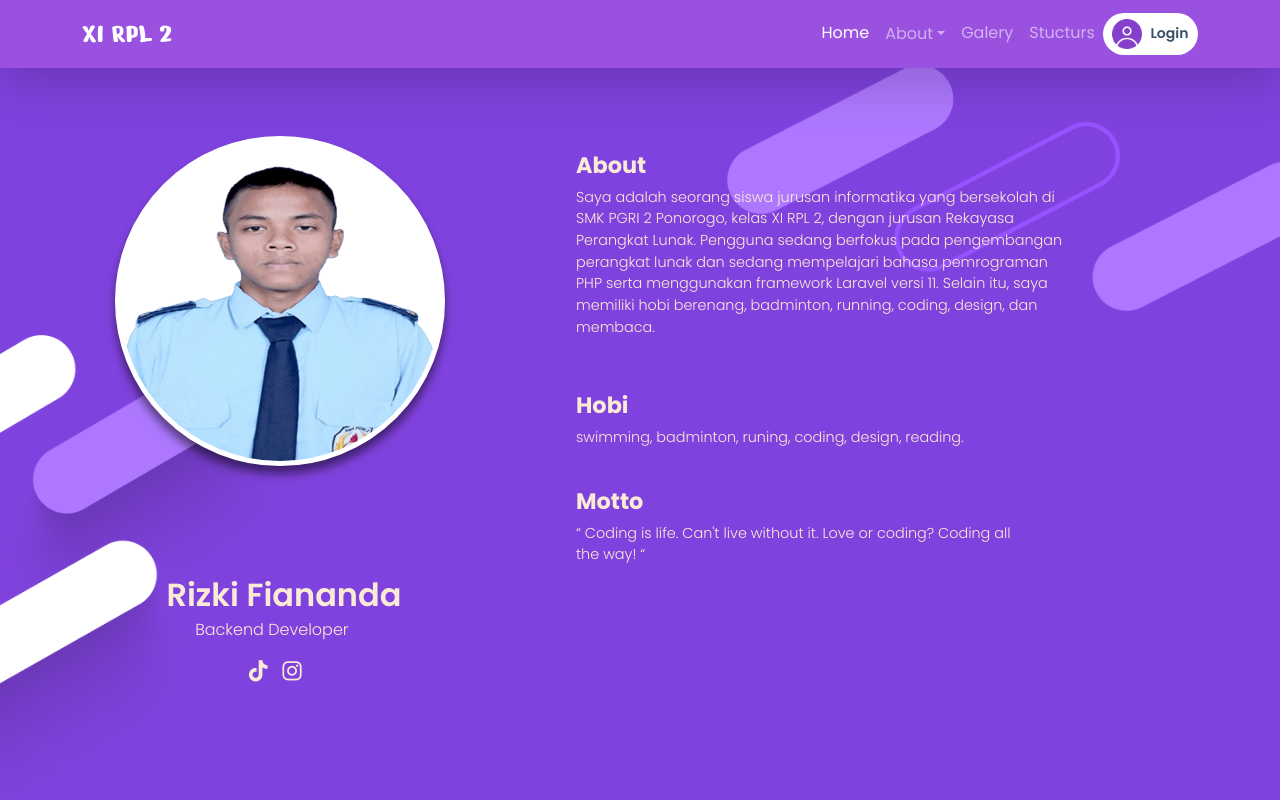
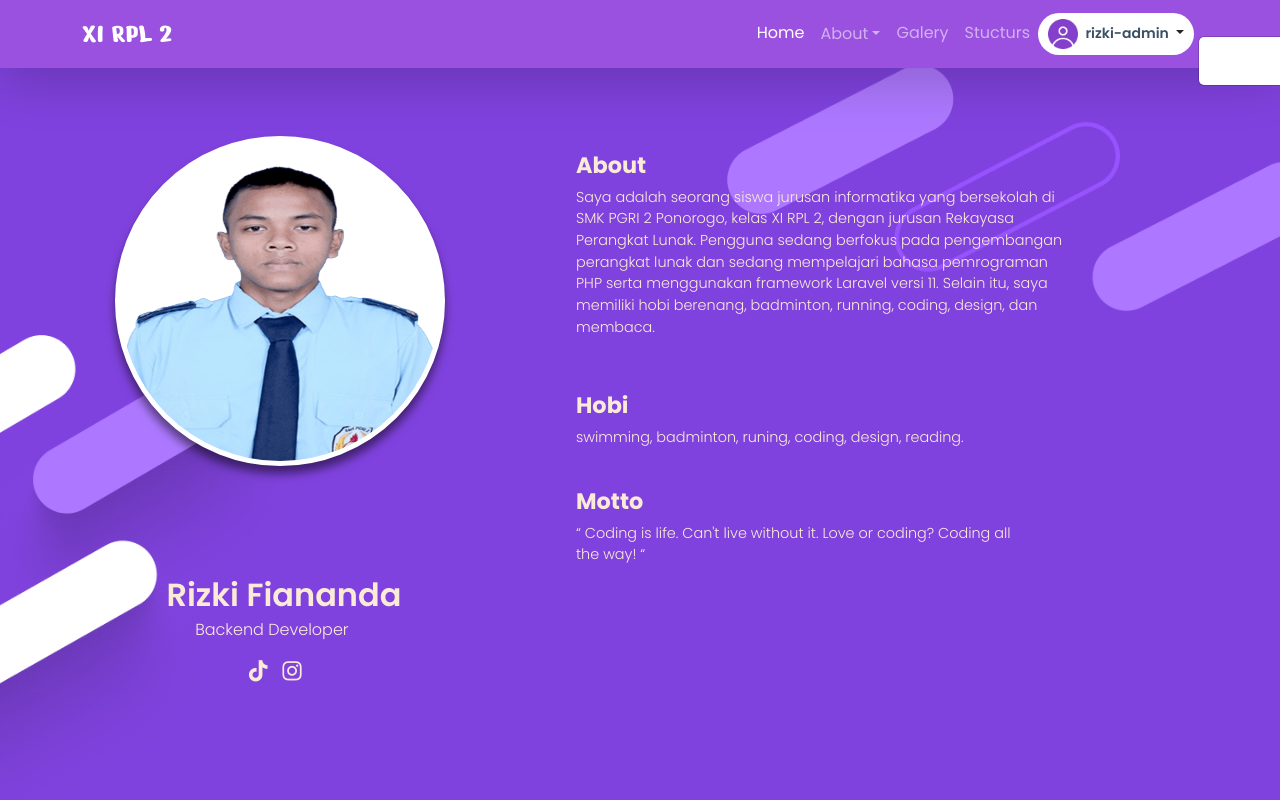
Before and after one commit to bluce9845/xirpl2, a Django app: page /detail/85 in a window 1280 px wide, after a click that opens the changed part. Run offline with Django 5.2, Linux system fonts and the light colour scheme; a user stored in the database is signed in; data comes from the database, SQL or seed files in the repository; some libraries are stand-ins or nearby versions.

Commit message:
add login in detail siswa

```diff
--- a/kelas/templates/detail_siswa.html
+++ b/kelas/templates/detail_siswa.html
@@ -55,7 +55,22 @@
               <a class="nav-link" href="{% url "index" %}">Stucturs</a>
             </li>
             <li class="nav-item">
-              <button id="login" class="btn bg-white btn-sm rounded-5 pl-1 pr-3"><img style="width: 30px" src="{% static 'asset/img/avatar.png' %}" alt="" class="me-2" /><span class="fw-semibold">Login</span></button>
+              {% if user.is_authenticated %}
+                <button id="login" class="btn bg-white btn-sm rounded-5 pl-1 pr-3 dropdown-toggle" data-bs-toggle="dropdown">
+                  <img style="width: 30px" src="{% static 'asset/img/avatar.png' %}" alt="" class="me-1" />
+                  <span class="fw-semibold">{{ user.username }}</span>
+                </button>
+                 <div class="btn-group">
+                    <ul class="dropdown-menu">
+                      <li><a class="dropdown-item text-white" href="{% url "users:logout" %}">Logout</a></li>
+                    </ul>
+                  </div>
+              {% else %}
+                <button id="login" class="btn bg-white btn-sm rounded-5 pl-1 pr-3">
+                  <img style="width: 30px" src="{% static 'asset/img/avatar.png' %}" alt="" class="me-1" />
+                  <span class="fw-semibold"><a href="{% url 'users:login' %}" class="login text-decoration-none">Login</a></span>
+                </button>
+              {% endif %}
             </li>
           </ul>
         </div>
--- a/kelas/templates/layout.html
+++ b/kelas/templates/layout.html
@@ -70,11 +70,6 @@
             <li class="nav-item">
               <a class="nav-link" href="#structurs">Stucturs</a>
             </li>
-            {% comment %} <li class="nav-item">
-              <button id="login" class="btn bg-white btn-sm rounded-5 pl-1 pr-3">
-                <img style="width: 30px" src="{% static 'asset/img/avatar.png' %}" alt="" class="me-2" /><span class="fw-semibold"><a href="{% url "users:login" %}" class="login text-decoration-none">Login</a></span>
-              </button>
-            </li> {% endcomment %}
             <li class="nav-item">
               {% if user.is_authenticated %}
                 <button id="login" class="btn bg-white btn-sm rounded-5 pl-1 pr-3 dropdown-toggle" data-bs-toggle="dropdown">
```
